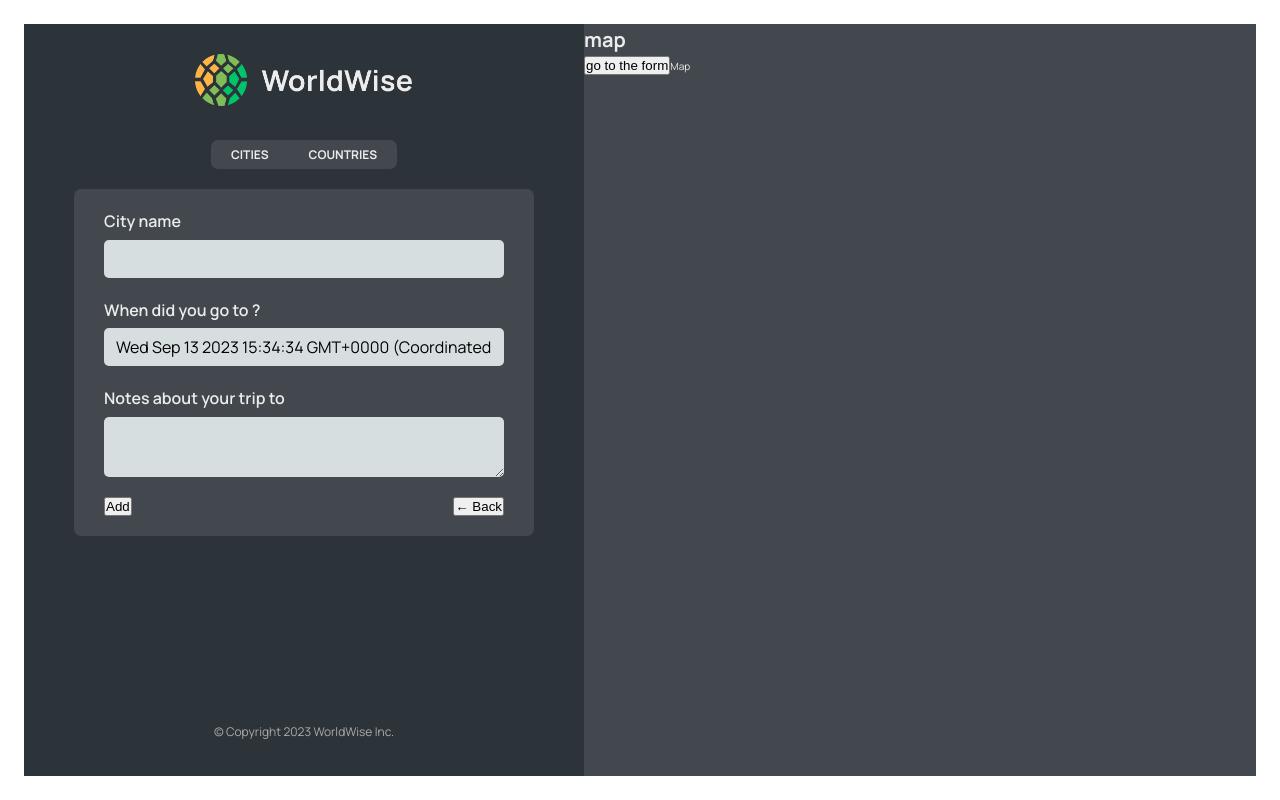
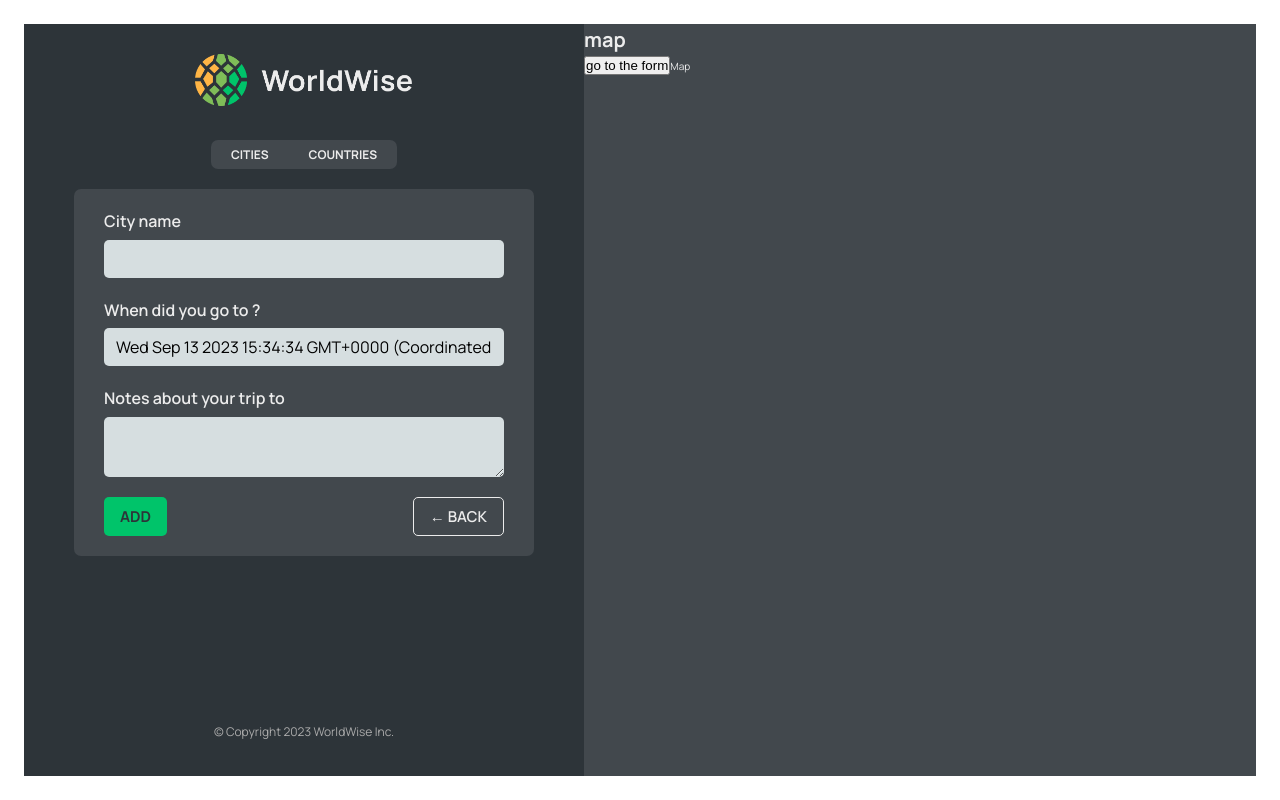
Before and after one commit to HRAWEBDEV/worldwise, a React (Vite) app: page /app/forms in a window 1280 px wide. Built offline with nearby package versions, Linux system fonts and the light colour scheme; data requests are answered from the project's data file.

Commit message:
create button component

```diff
--- /dev/null
+++ b/src/components/Button.jsx
@@ -0,0 +1,22 @@
+import styles from './Button.module.css';
+import PropTypes from 'prop-types';
+
+const Button = ({ children, type = 'primary', onClick }) => {
+ return (
+  <button
+   type='button'
+   onClick={onClick}
+   className={`${styles.btn} ${styles[type]}`}
+  >
+   {children}
+  </button>
+ );
+};
+
+Button.propTypes = {
+ children: PropTypes.node,
+ type: PropTypes.string,
+ onClick: PropTypes.func,
+};
+
+export default Button;
--- a/src/components/Form.jsx
+++ b/src/components/Form.jsx
@@ -1,7 +1,7 @@
 // "https://api.bigdatacloud.net/data/reverse-geocode-client?latitude=0&longitude=0"
 import { useState } from 'react';
 import { useNavigate } from 'react-router-dom';
-
+import Button from './Button';
 import styles from './Form.module.css';
 
 // export function convertToEmoji(countryCode) {
@@ -46,10 +46,10 @@ function Form() {
    </div>
 
    <div className={styles.buttons}>
-    <button className='primary'>Add</button>
-    <button type='button' className='back' onClick={() => navigator(-1)}>
+    <Button type='primary'>Add</Button>
+    <Button type='back' onClick={() => navigator(-1)}>
      &larr; Back
-    </button>
+    </Button>
    </div>
   </form>
  );
```
